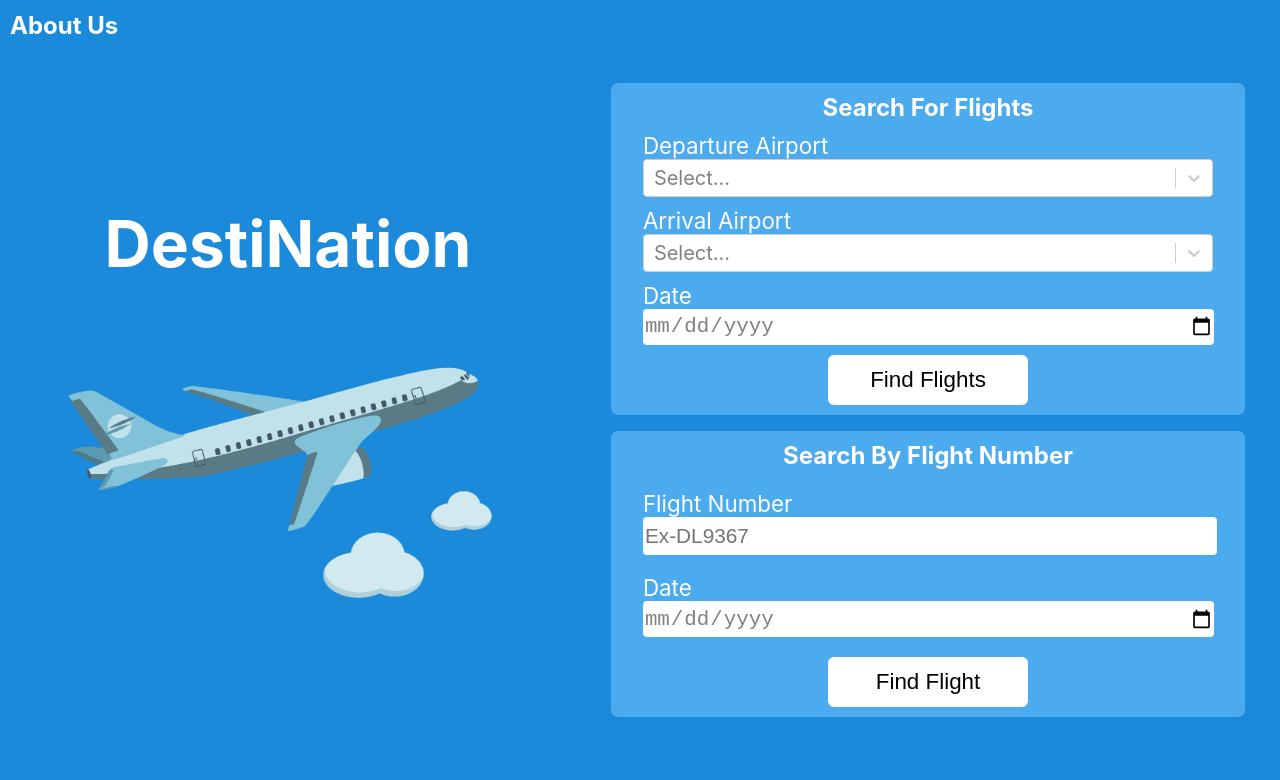
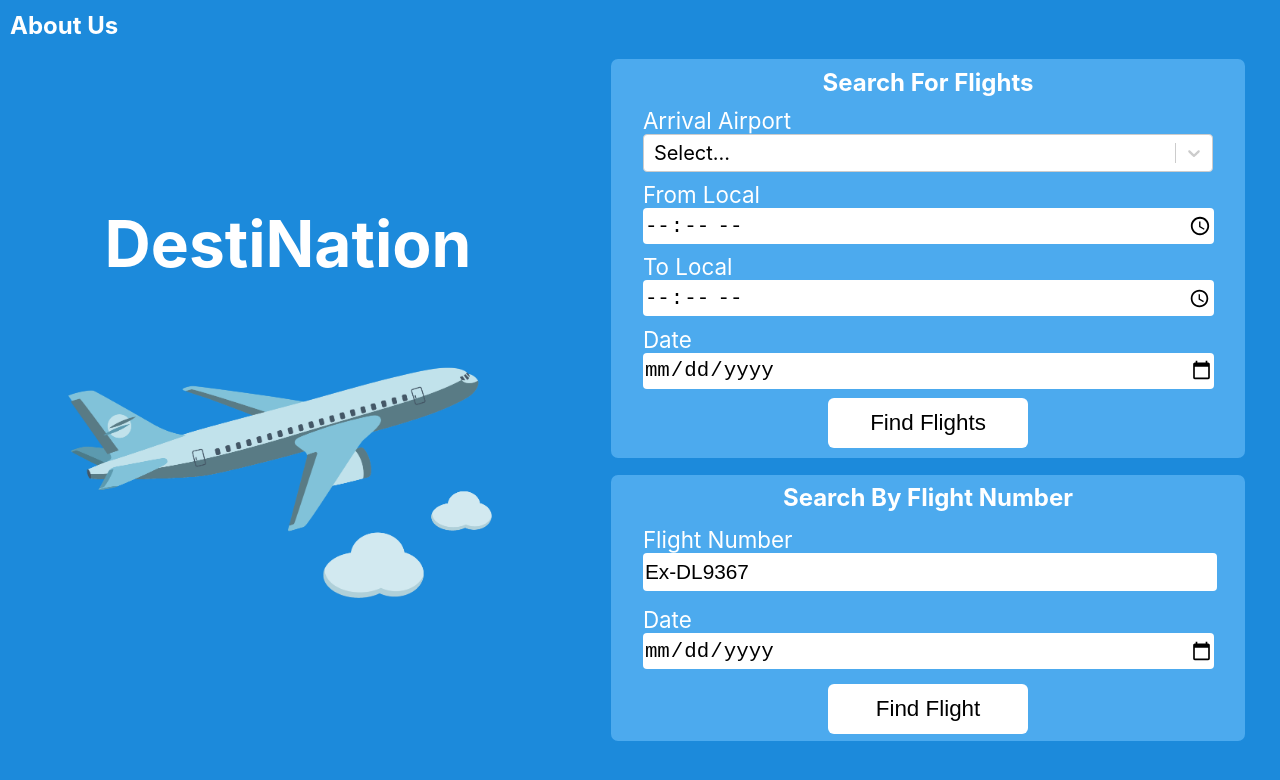
Before and after one commit to IUS-CS/c346-34515-fa22-project-perpetualmotionsquad, a Next.js app in the folder client/: page / in a window 1280 px wide. Shown: the top 780 px of the page. Built offline with nearby package versions, Linux system fonts and the light colour scheme.

Commit message:
Changed inputs and styles for homepage

```diff
--- a/client/pages/index.js
+++ b/client/pages/index.js
@@ -22,7 +22,13 @@ export default function Home() {
       ...base,
       height: 36,
       fontSize: 20,
-    })
+    }),
+    placeholder: (defaultStyles) => {
+      return {
+          ...defaultStyles,
+          color: 'black',
+      }
+  }
   }
 
   return (
@@ -45,24 +51,28 @@ export default function Home() {
           <img className={styles.homeimage} src='./Svgs/airplane.png'></img>
         </div>
         <div className={styles.rightcontainer}>
-          <form className={styles.formcontainer}>
-            <div className={styles.flightSearchCon}>
+          <div className={styles.formcontainer}>
+            <form className={styles.flightSearchCon}>
             <h2 className={styles.formInputHeaders}>Search For Flights</h2>
-              <div className={styles.labelinputcontainer}>
-                <label className={styles.formlabels}>Departure Airport</label>
-                <Select instanceId="DepartureAirportInput" options={options} styles={customStyles} onChange={(event) => SetDepartureAirportInput(event ? event.value : "")} value={options.find(item => item.value === DepartureAirportInput)} />
-              </div>
               <div className={styles.labelinputcontainer}>
                 <label className={styles.formlabels}>Arrival Airport</label>
                 <Select instanceId="ArrivalAirportInput" options={options} styles={customStyles} onChange={(event) => SetArrivalAirportInput(event ? event.value : "")} value={options.find(item => item.value === ArrivalAirportInput)} />
               </div>
               <div className={styles.labelinputcontainer}>
+                <label className={styles.formlabels}>From Local</label>
+                <input type="time"required className={styles.forminputs}></input>
+              </div>
+              <div className={styles.labelinputcontainer}>
+                <label className={styles.formlabels}>To Local</label>
+                <input type="time"required className={styles.forminputs}></input>
+              </div>
+              <div className={styles.labelinputcontainer}>
                 <label className={styles.formlabels}>Date</label>
-                <input type="date" className={styles.forminputs}></input>
+                <input type="date" className={styles.forminputs} required ></input>
               </div>
               <input className={styles.formSubmit} type="submit" value="Find Flights"></input>
-            </div>
-            <div className={styles.flightNumberSearchCon}>
+            </form>
+            <form className={styles.flightNumberSearchCon}>
               <h2 className={styles.formInputHeaders}>Search By Flight Number</h2>
               <div className={styles.labelinputcontainer}>
                 <label className={styles.formlabels}>Flight Number</label>
@@ -73,8 +83,8 @@ export default function Home() {
                 <input type="date" className={styles.forminputs}></input>
               </div>
               <input className={styles.formSubmit} type="submit" value="Find Flight"></input>
-            </div>
-          </form>
+            </form>
+          </div>
         </div>
       </main>
     </div>
--- a/client/styles/Homepage.module.css
+++ b/client/styles/Homepage.module.css
@@ -37,7 +37,8 @@
 }
 
 .formcontainer {
-  height: 650px;
+  height: 90%;
+  max-height: 1000px;
   width: 90%;
   display: flex;
   flex-direction: column;
@@ -52,7 +53,7 @@
   flex-direction: column;
   align-items: center;
   justify-content: space-evenly;
-  height: 51%;
+  height: 57%;
   width: 100%;
   border-radius: 7px;
   background-color: rgba(86, 177, 242, 0.835);
@@ -68,7 +69,7 @@
   flex-direction: column;
   align-items: center;
   justify-content: space-around;
-  height: 44%;
+  height: 38%;
   width: 100%;
   border-radius: 7px;
   background-color: rgba(86, 177, 242, 0.835);
@@ -144,14 +145,27 @@
 
   .formcontainer {
     margin-bottom: 20px;
+    height: 800px;
   }
 }
 
-/*Shrink header to fit 400px*/
-@media only screen and (max-width: 400px) {
-  .hometitle {
-    margin-top: 50px;
-    font-size: 3rem;
-    color: white;
+/*When view gets 800px or below make from container a fixed 700px*/
+@media only screen and (max-height: 800px) {
+  .formcontainer {
+    height: 700px;
   }
 }
+
+/*When view gets 1000px or more make form text headers larger*/
+@media only screen and (min-height: 1000px) {
+  .formInputHeaders{
+    font-size: 1.7rem;
+  }
+}
+/*Shrink homepage title for mobile*/
+@media only screen and (max-width: 700px) {
+  .hometitle {
+    font-size: 3rem;
+    margin-top: 50px;
+  }
+}
--- a/client/styles/globals.css
+++ b/client/styles/globals.css
@@ -6,11 +6,16 @@ body {
     Ubuntu, Cantarell, Fira Sans, Droid Sans, Helvetica Neue, sans-serif;
     background-color: #1c8adb;
 }
+/*Change placeholder color to black for inputs*/
+::placeholder { /* Chrome, Firefox, Opera, Safari 10.1+ */
+  color: black;
+  opacity: 1; /* Firefox */
+}
 
-/* Date Placeholder Color*/
-input[type="date"]::-webkit-datetime-edit-text,
-input[type="date"]::-webkit-datetime-edit-month-field,
-input[type="date"]::-webkit-datetime-edit-day-field,
-input[type="date"]::-webkit-datetime-edit-year-field {
-  color: gray;
+:-ms-input-placeholder { /* Internet Explorer 10-11 */
+  color: black;
 }
+
+::-ms-input-placeholder { /* Microsoft Edge */
+  color: black;
+}
```
